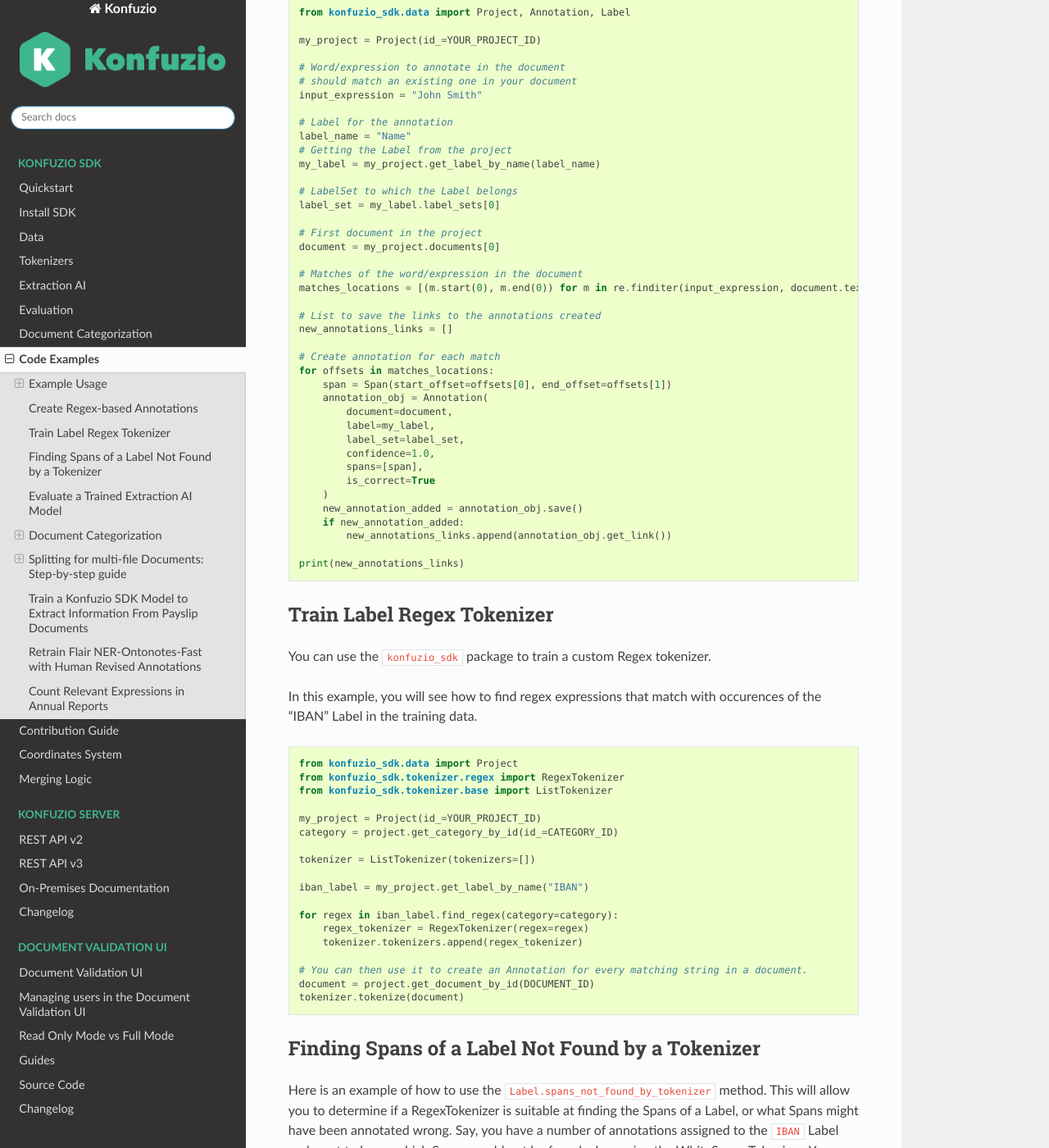
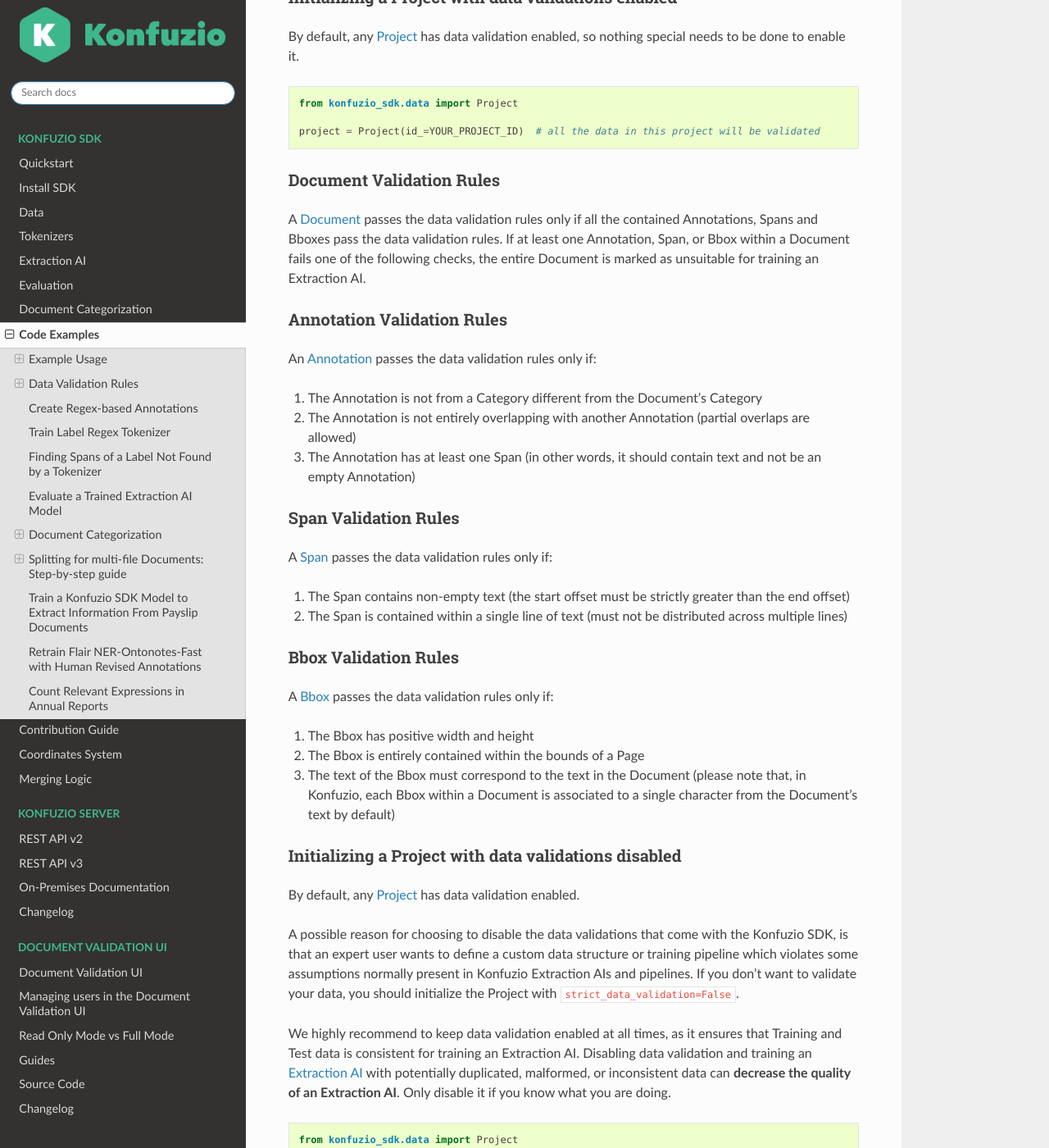
Before and after one commit to konfuzio-ai/konfuzio-sdk, a Sphinx documentation site: the page built from docs/sdk/examples/examples.rst, in a window 1280 px wide and 1400 px high, scrolled down 5424 px. Shown: the whole window at 82% size. Built offline with Sphinx 7.4.7 and the Read the Docs theme 2.0.0, drawn with Linux system fonts in a browser that asks for light colours; pages that are not in the unit, such as notebooks, are missing from menus; some of the changed text lies outside the part shown.

Commit message:
Documentation about data validations

````diff
--- /dev/null
+++ b/docs/sdk/examples/data_validations.md
@@ -0,0 +1,68 @@
+## Data Validation Rules
+
+Konfuzio automatically applies a set of rules for validating data within a [Project](https://dev.konfuzio.com/sdk/sourcecode.html#project).
+Data validation ensures that Training and Test data is consistent and well formed for training an
+[Extraction AI](https://dev.konfuzio.com/sdk/sourcecode.html#extraction-ai) with Konfuzio.
+
+If a Document fails one of the following checks, it will not be possible to train an Extraction AI with that Document.
+
+### Initializing a Project with data validations enabled
+
+By default, any [Project](https://dev.konfuzio.com/sdk/sourcecode.html#project) has data validation enabled, so nothing
+special needs to be done to enable it.
+
+```python
+from konfuzio_sdk.data import Project
+
+project = Project(id_=YOUR_PROJECT_ID)  # all the data in this project will be validated
+```
+
+### Document Validation Rules
+
+A [Document](https://dev.konfuzio.com/sdk/sourcecode.html#document) passes the data validation rules only if all the
+contained Annotations, Spans and Bboxes pass the data validation rules.
+If at least one Annotation, Span, or Bbox within a Document fails one of the following checks, the entire Document is
+marked as unsuitable for training an Extraction AI.
+
+### Annotation Validation Rules
+
+An [Annotation](https://dev.konfuzio.com/sdk/sourcecode.html#annotation) passes the data validation rules only if:
+
+1. The Annotation is not from a Category different from the Document's Category
+2. The Annotation is not entirely overlapping with another Annotation (partial overlaps are allowed)
+3. The Annotation has at least one Span (in other words, it should contain text and not be an empty Annotation)
+
+### Span Validation Rules
+
+A [Span](https://dev.konfuzio.com/sdk/sourcecode.html#span) passes the data validation rules only if:
+
+1. The Span contains non-empty text (the start offset must be strictly greater than the end offset)
+2. The Span is contained within a single line of text (must not be distributed across multiple lines)
+
+### Bbox Validation Rules
+
+A [Bbox](https://dev.konfuzio.com/sdk/sourcecode.html#bbox) passes the data validation rules only if:
+
+1. The Bbox has positive width and height
+2. The Bbox is entirely contained within the bounds of a Page
+3. The text of the Bbox must correspond to the text in the Document (please note that, in Konfuzio, each Bbox within a Document is associated to a single character from the Document's text by default)
+
+### Initializing a Project with data validations disabled
+
+By default, any [Project](https://dev.konfuzio.com/sdk/sourcecode.html#project) has data validation enabled.
+
+A possible reason for choosing to disable the data validations that come with the Konfuzio SDK, is that an expert user
+wants to define a custom data structure or training pipeline which violates some assumptions normally present in Konfuzio
+Extraction AIs and pipelines.
+If you don't want to validate your data, you should initialize the Project with `strict_data_validation=False`.
+
+We highly recommend to keep data validation enabled at all times, as it ensures that Training and Test data is consistent
+for training an Extraction AI. Disabling data validation and training an
+[Extraction AI](https://dev.konfuzio.com/sdk/sourcecode.html#extraction-ai) with potentially duplicated, malformed,
+or inconsistent data can **decrease the quality of an Extraction AI**. Only disable it if you know what you are doing.
+
+```python
+from konfuzio_sdk.data import Project
+
+project = Project(id_=YOUR_PROJECT_ID, strict_data_validation=False)
+```
--- a/docs/sdk/examples/examples.rst
+++ b/docs/sdk/examples/examples.rst
@@ -5,6 +5,8 @@
 =============
 
 .. mdinclude:: intro.md
+
+.. mdinclude:: data_validations.md
 
 .. mdinclude:: helloworld.md
 
````
Also changed, not shown: 1 other file.
